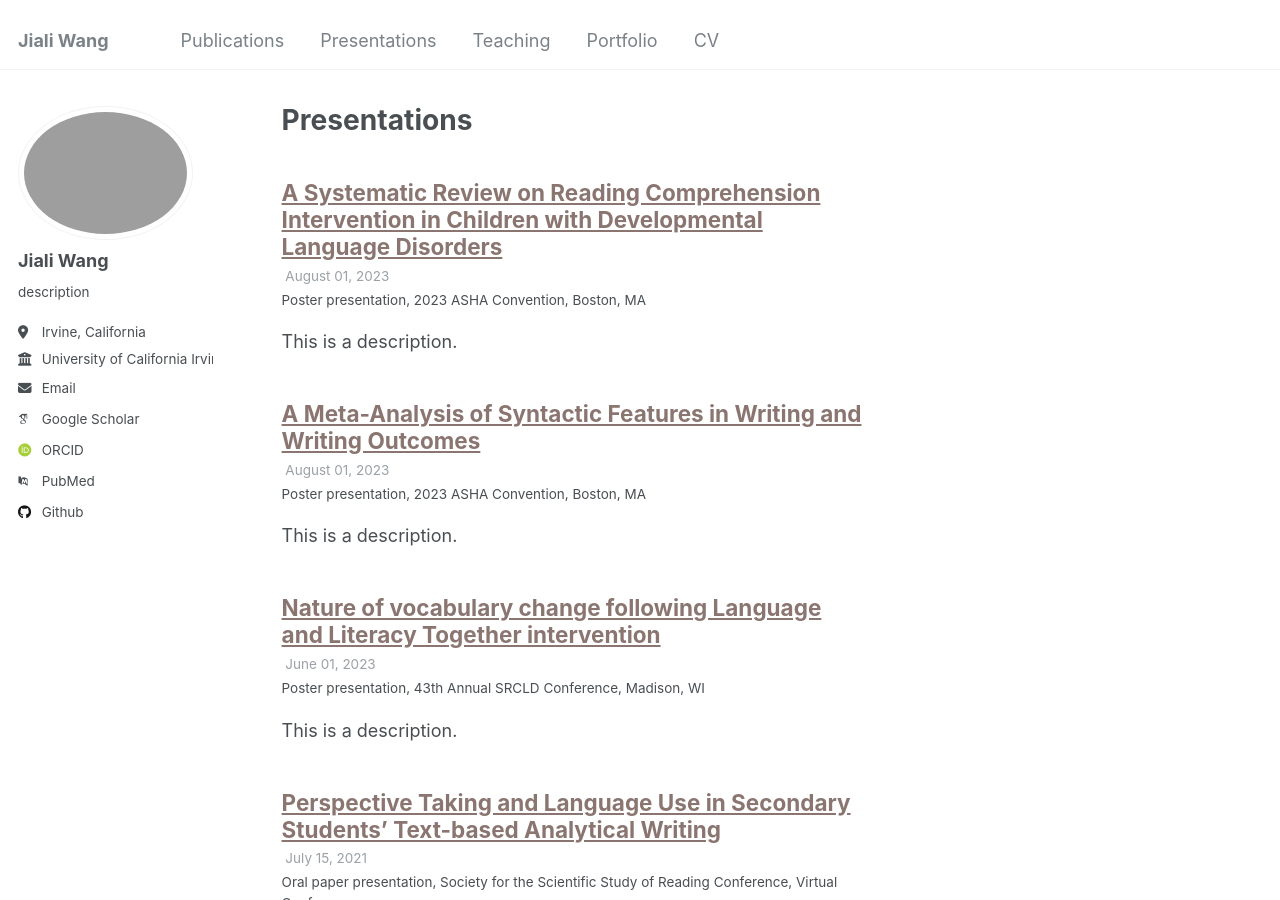
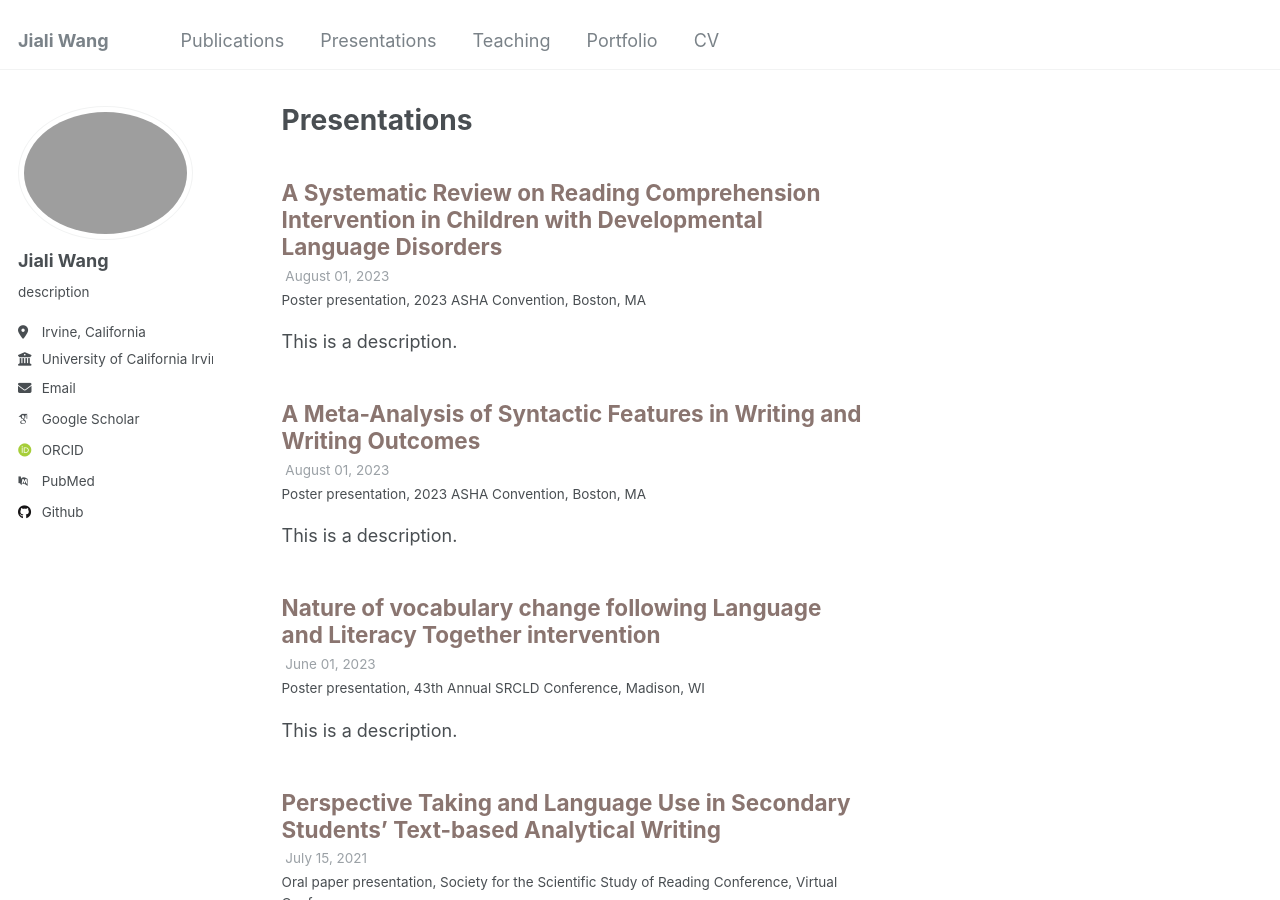
Before and after one commit to AltriaCarrie/altriacarrie.github.io, a Jekyll site: the page built from _pages/talks.html, in a window 1280 px wide and 900 px high. Built offline with Jekyll 4.4.1, drawn with Linux system fonts in a browser that asks for light colours; some web fonts are replaced.

Commit message:
Update archive-single-talk.html

```diff
--- a/_includes/archive-single-talk.html
+++ b/_includes/archive-single-talk.html
@@ -33,9 +33,9 @@
     {% endif %}
     <h2 class="archive__item-title" itemprop="headline">
       {% if post.link %}
-        <a>{{ title }}</a>
+        <a style="text-decoration:none;">{{ title }}</a>
       {% else %}
-        <a>{{ title }}</a>
+        <a style="text-decoration:none;">{{ title }}</a>
       {% endif %}
     </h2>
     {% if post.read_time %}
```
